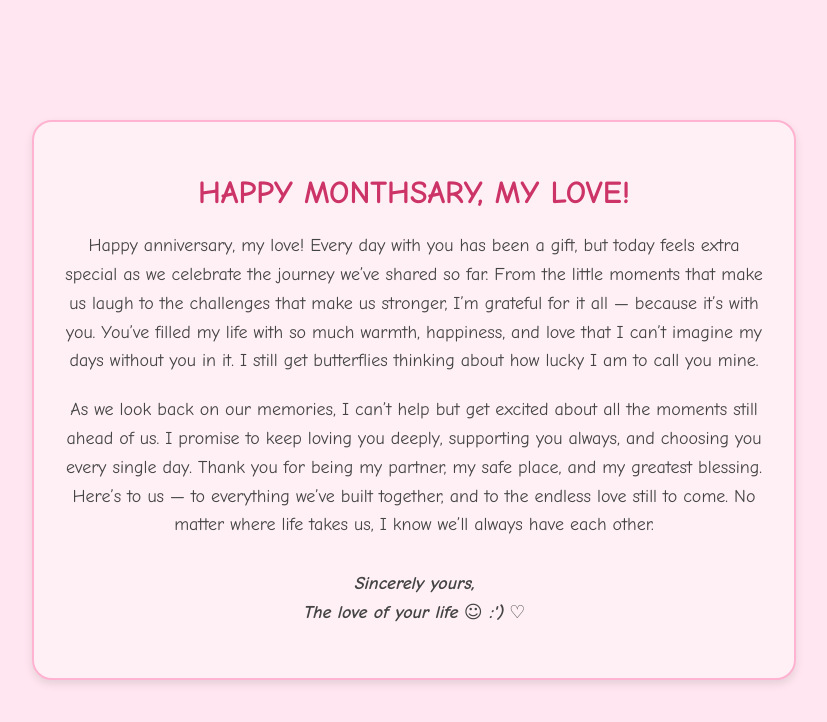
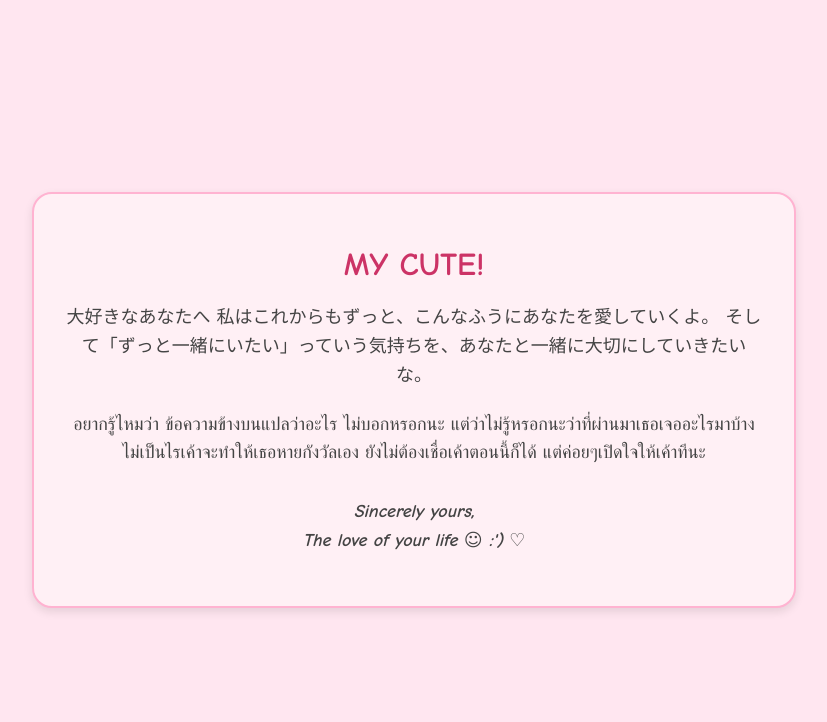
Before and after one commit to Supakon47/Page_dearness, a plain HTML site: page surprise.html in a window 1280 px wide. Shown: the whole page, without its empty margins (226-1053 px from the left). Drawn offline with Linux system fonts and the light colour scheme.

Commit message:
Modify new ver.(change info)

```diff
--- a/surprise.html
+++ b/surprise.html
@@ -2,26 +2,25 @@
 <html lang="en">
 <head>
   <meta charset="UTF-8" />
-  <title>Happy Monthsary</title>
+  <meta name="viewport" content="width=device-width, initial-scale=1.0"/>
+  <title>Thx for this answer</title>
   <link rel="stylesheet" href="styles.css" />
 </head>
 <body>
   <div class="container">
-    <h1 style="color:#cc3366;">HAPPY MONTHSARY, MY LOVE!</h1>
+    <h1 style="color:#cc3366;">MY CUTE!</h1>
 
     <p>
-      Happy anniversary, my love! Every day with you has been a gift, but today feels extra special as we celebrate the journey we’ve shared so far.
-      From the little moments that make us laugh to the challenges that make us stronger, I’m grateful for it all — because it’s with you.
-      You’ve filled my life with so much warmth, happiness, and love that I can’t imagine my days without you in it.
-      I still get butterflies thinking about how lucky I am to call you mine.
+      大好きなあなたへ
+        私はこれからもずっと、こんなふうにあなたを愛していくよ。
+        そして「ずっと一緒にいたい」っていう気持ちを、あなたと一緒に大切にしていきたいな。
+
     </p>
 
     <p>
-      As we look back on our memories, I can’t help but get excited about all the moments still ahead of us.
-      I promise to keep loving you deeply, supporting you always, and choosing you every single day.
-      Thank you for being my partner, my safe place, and my greatest blessing.
-      Here’s to us — to everything we’ve built together, and to the endless love still to come.
-      No matter where life takes us, I know we’ll always have each other.
+      อยากรู้ไหมว่า ข้อความข้างบนแปลว่าอะไร ไม่บอกหรอกนะ
+      แต่ว่าไม่รู้หรอกนะว่าที่ผ่านมาเธอเจออะไรมาบ้าง ไม่เป็นไรเค้าจะทำให้เธอหายกังวัลเอง
+      ยังไม่ต้องเชื่อเค้าตอนนี้ก็ได้ แต่ค่อยๆเปิดใจให้เค้าทีนะ
     </p>
 
     <p style="margin-top:30px; font-weight:bold;">
```
Also changed, not shown: index.html (+1 -1 lines), index_no.html (+2 -1 lines).
